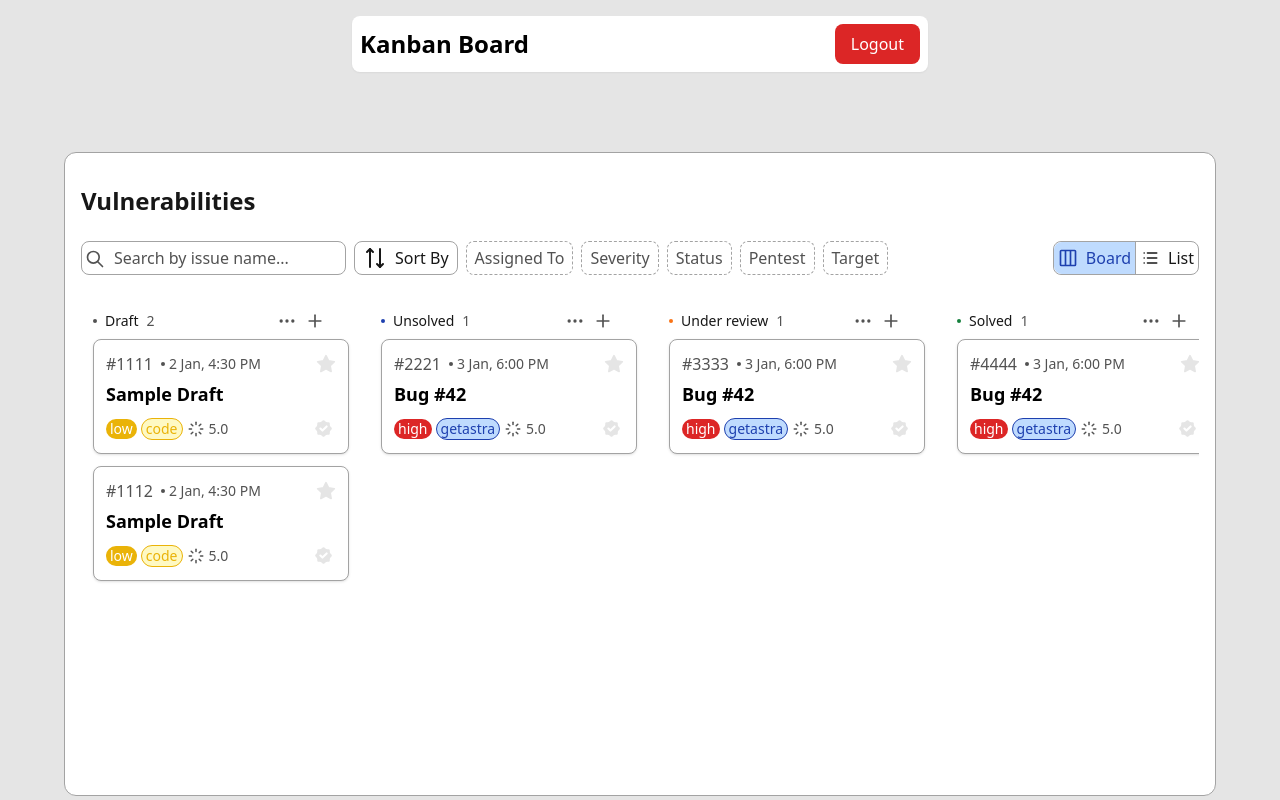
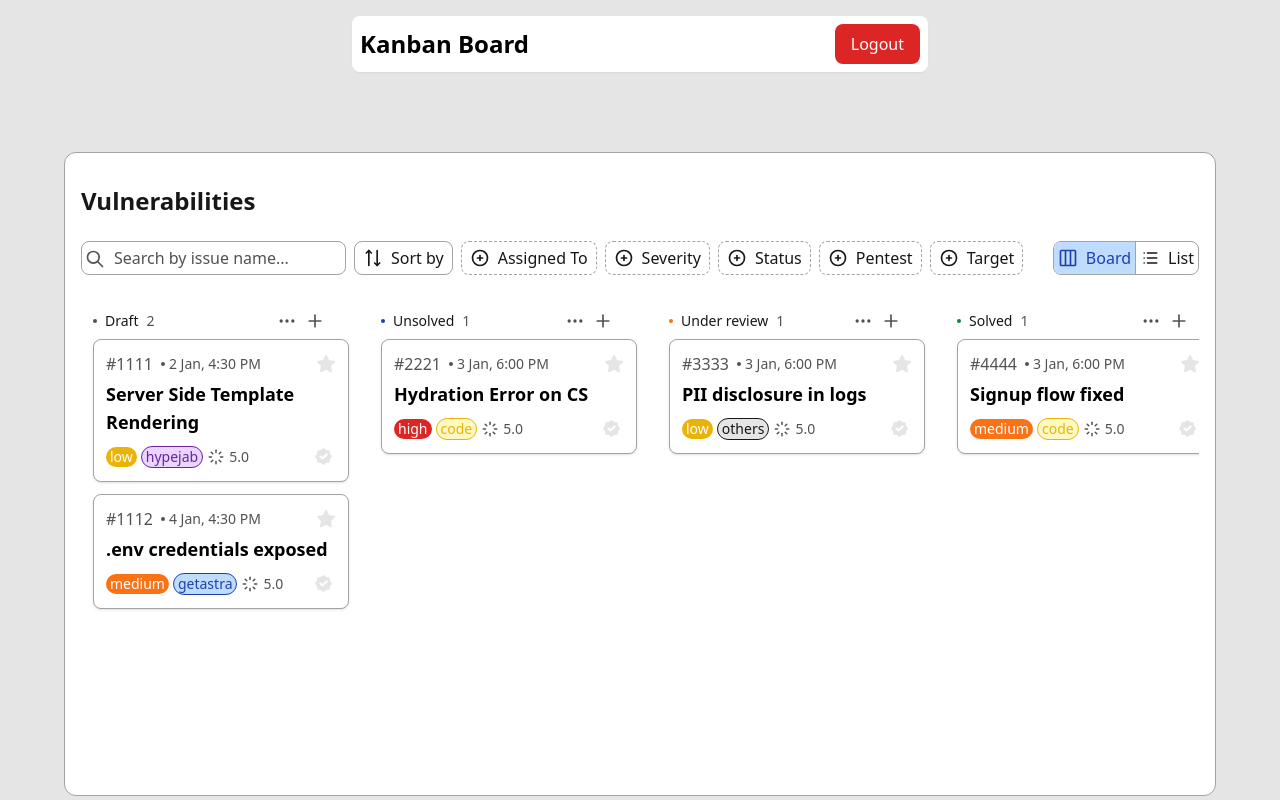
Before and after one commit to harshgolyan/kraftbase-assignment, a Next.js app: page /board in a window 1280 px wide. Built offline with nearby package versions, Linux system fonts and the light colour scheme; sample sign-in values are in the browser's storage.

Commit message:
filters -> task name, label, date

```diff
--- a/components/cards.tsx
+++ b/components/cards.tsx
@@ -1,14 +1,57 @@
 "use client";
 
 import { useDraggable } from "@dnd-kit/core";
-import { IconStar, IconRosetteDiscountCheck, IconLoader } from "@tabler/icons-react";
+import {
+    IconStar,
+    IconRosetteDiscountCheck,
+    IconLoader,
+} from "@tabler/icons-react";
 import { Task } from "@/types/category";
 import { difficultyColors, tagColors } from "@/types/category";
+import { useSelector } from "react-redux";
+import { RootState } from "@/store/store";
 
-export default function Cards({ tasks }:{tasks: Task[]}) {
+export default function Cards({ tasks }: { tasks: Task[] }) {
+    const searchedValue = useSelector((state: RootState) => state.filters.search);
+    const label = useSelector((state: RootState) => state.filters.label);
+    const categories = useSelector((state: RootState) => state.tasks);
+    const sortBy = useSelector((state: RootState) => state.filters.sortBy);
+
+    // task filter by task name
+    const searchFilteredTasks = tasks.filter((task) =>
+        task.name.toLowerCase().includes(searchedValue.toLowerCase())
+    );
+
+    let finalTasks: Task[] = [];
+    // if label is not selected
+    if (label === "") {
+        finalTasks = searchFilteredTasks;
+    } else {
+        // if label is selected
+        const category = categories.find(
+            (cat) => cat.name.toLowerCase() === label.toLowerCase()
+        );
+
+        if (category) {
+            finalTasks = searchFilteredTasks.filter((task) =>
+                category.tasks.some((catTask: Task) => catTask.id === task.id)
+            );
+        }
+    }
+
+    finalTasks = [...searchFilteredTasks].sort((a, b) => {
+        if (sortBy === "dateAsc") {
+            return new Date(a.date).getTime() - new Date(b.date).getTime();
+        }
+        if (sortBy === "dateDesc") {
+            return new Date(b.date).getTime() - new Date(a.date).getTime();
+        }
+        return 0;
+    });
+
     return (
         <div className="space-y-3">
-      {tasks.map((task) => (
+            {finalTasks.map((task) => (
                 <TaskCard key={task.id} task={task} />
             ))}
         </div>
@@ -45,8 +88,20 @@ function TaskCard({ task }: { task: Task }) {
             <div className="font-semibold text-lg mt-1">{task.name}</div>
             <div className="flex items-center justify-between mt-2">
                 <div className="flex items-center gap-1 text-sm flex-wrap">
-          <div className={`border-none text-white px-1 rounded-full font-medium ${difficultyColors[task.difficulty]}`}>{task.difficulty}</div>
-          <div className={`px-1 rounded-full font-medium ${tagColors[task.tag]}`}>{task.tag}</div>
+                    <div
+                        className={`border-none text-white px-1 rounded-full font-medium ${
+                            difficultyColors[task.difficulty]
+                        }`}
+                    >
+                        {task.difficulty}
+                    </div>
+                    <div
+                        className={`px-1 rounded-full font-medium ${
+                            tagColors[task.tag]
+                        }`}
+                    >
+                        {task.tag}
+                    </div>
                     <div className="flex items-center gap-1 text-subheading font-medium">
                         <IconLoader size={18} />
                         5.0
--- a/components/filters.tsx
+++ b/components/filters.tsx
@@ -1,4 +1,8 @@
-import { IconArrowsUpDown } from "@tabler/icons-react";
+"use client";
+
+import { useState } from "react";
+import { IconArrowsUpDown, IconCirclePlus } from "@tabler/icons-react";
+import SortByModal from "./sort-by-modal";
 
 const filters = [
     "Assigned To",
@@ -9,23 +13,26 @@ const filters = [
 ];
 
 export default function Filters() {
+    const [isSortByModalOpen, setSortByModalOpen] = useState<boolean>(false);
     return (
         <>
-            <div className="xl:flex xl:flex-row hidden items-center">
-                <button className="flex items-center gap-2 text-primary border px-2 py-1 font-medium border-border rounded-lg">
-                    <IconArrowsUpDown />
-                    Sort By
+            <div className="xl:flex xl:flex-row hidden items-center relative">
+                <button className="flex items-center gap-2 text-primary border px-2 py-1 font-medium border-border rounded-lg cursor-pointer hover:bg-secondary/50" onClick={() => setSortByModalOpen(prev => !prev)}>
+                    <IconArrowsUpDown size={20} />
+                    Sort by
                 </button>
                 {
                     filters.map((filter, index) => (
                         <button
                             key={index}
-                            className="text-subheading border border-dashed px-2 py-1 font-medium border-border rounded-lg ml-2"
+                            className="text-primary border border-dashed px-2 py-1 font-medium border-border rounded-lg ml-2 flex items-center gap-2 cursor-pointer"
                         >
+                            <IconCirclePlus size={20} />
                             {filter}
                         </button>
                     ))
                 }
+                {isSortByModalOpen && <SortByModal setSortByModalOpen={setSortByModalOpen} />}
             </div>
         </>
     )
--- /dev/null
+++ b/components/sort-by-modal.tsx
@@ -0,0 +1,115 @@
+"use client";
+
+import { useState } from "react";
+import { useSelector, useDispatch } from "react-redux";
+import { RootState } from "@/store/store";
+import { AppDispatch } from "@/store/store";
+import { setLabel, setSortBy } from "@/store/slices/filterSlice";
+
+export default function SortByModal({
+    setSortByModalOpen,
+}: {
+    setSortByModalOpen: React.Dispatch<React.SetStateAction<boolean>>;
+}) {
+    const [activeModal, setActiveModal] = useState<"label" | "date" | null>(null);
+
+    return (
+        <>
+            <div className="absolute top-10 bg-white h-19 w-fit rounded-lg border border-border divide-y divide-secondary text-lg font-medium">
+                <div
+                    className="px-2 py-1 cursor-pointer hover:bg-secondary rounded-t-md"
+                    onClick={() => setActiveModal("label")}
+                >
+                    Sort by Label
+                </div>
+                <div
+                    className="px-2 py-1 cursor-pointer hover:bg-secondary rounded-b-md"
+                    onClick={() => setActiveModal("date")}
+                >
+                    Sort by Date
+                </div>
+            </div>
+
+            {activeModal === "label" && (
+                <SortByLabelModal
+                    setActiveModal={setActiveModal}
+                    setSortByModalOpen={setSortByModalOpen}
+                />
+            )}
+            {activeModal === "date" && (
+                <SortByDateModal
+                    setActiveModal={setActiveModal}
+                    setSortByModalOpen={setSortByModalOpen}
+                />
+            )}
+        </>
+    );
+}
+
+export function SortByLabelModal({
+    setActiveModal,
+    setSortByModalOpen,
+}: {
+    setActiveModal: React.Dispatch<React.SetStateAction<"label" | "date" | null>>;
+    setSortByModalOpen: React.Dispatch<React.SetStateAction<boolean>>;
+}) {
+    const categories = useSelector((state: RootState) => state.tasks);
+    const dispatch = useDispatch<AppDispatch>();
+
+    const handleLabelChange = (label: string) => {
+        dispatch(setLabel(label));
+        setActiveModal(null);
+        setSortByModalOpen(false);
+    };
+
+    return (
+        <div className="absolute top-10 left-32 bg-white h-auto w-fit rounded-lg border border-border text-lg font-medium">
+            <div className="cursor-pointer">
+                {categories.map((category, index) => (
+                    <div
+                        key={index}
+                        className="cursor-pointer hover:bg-secondary px-2 py-1 rounded-md flex items-center gap-2"
+                        onClick={() => handleLabelChange(category.name)}
+                    >
+                        <div
+                            className={`h-2 w-2 rounded-full ${category.color}`}
+                        ></div>
+                        {category.name}
+                    </div>
+                ))}
+            </div>
+        </div>
+    );
+}
+
+export function SortByDateModal({
+    setActiveModal,
+    setSortByModalOpen,
+}: {
+    setActiveModal: React.Dispatch<React.SetStateAction<"label" | "date" | null>>;
+    setSortByModalOpen: React.Dispatch<React.SetStateAction<boolean>>;
+}) {
+    const dispatch = useDispatch<AppDispatch>();
+    const handleDateSort = (order: "asc" | "desc") => {
+        dispatch(setSortBy(order === "asc" ? "dateAsc" : "dateDesc"));
+        setActiveModal(null);
+        setSortByModalOpen(false);
+    };
+
+    return (
+        <div className="absolute top-10 left-32 bg-white h-19 w-fit rounded-lg border border-border divide-y divide-secondary text-lg font-medium">
+            <div
+                className="px-2 py-1 cursor-pointer hover:bg-secondary rounded-t-md"
+                onClick={() => handleDateSort("asc")}
+            >
+                Sort in Ascending Order
+            </div>
+            <div
+                className="px-2 py-1 cursor-pointer hover:bg-secondary rounded-b-md"
+                onClick={() => handleDateSort("desc")}
+            >
+                Sort in Descending Order
+            </div>
+        </div>
+    );
+}
--- a/lib/utils.ts
+++ b/lib/utils.ts
@@ -9,18 +9,18 @@ export const taskCategories: Category[] = [
             {
                 id: "#1111",
                 date: "2 Jan, 4:30 PM",
-                name: "Sample Draft",
+                name: "Server Side Template Rendering",
                 difficulty: "low",
-                tag: "code",
+                tag: "hypejab",
                 assignedTo: "Harsh",
             },
             {
                 id: "#1112",
-                date: "2 Jan, 4:30 PM",
-                name: "Sample Draft",
-                difficulty: "low",
-                tag: "code",
-                assignedTo: "Harsh",
+                date: "4 Jan, 4:30 PM",
+                name: ".env credentials exposed",
+                difficulty: "medium",
+                tag: "getastra",
+                assignedTo: "Bob",
             },
         ],
     },
@@ -32,9 +32,9 @@ export const taskCategories: Category[] = [
             {
                 id: "#2221",
                 date: "3 Jan, 6:00 PM",
-                name: "Bug #42",
+                name: "Hydration Error on CS",
                 difficulty: "high",
-                tag: "getastra",
+                tag: "code",
                 assignedTo: "Alice",
             },
         ],
@@ -47,9 +47,9 @@ export const taskCategories: Category[] = [
             {
                 id: "#3333",
                 date: "3 Jan, 6:00 PM",
-                name: "Bug #42",
-                difficulty: "high",
-                tag: "getastra",
+                name: "PII disclosure in logs",
+                difficulty: "low",
+                tag: "others",
                 assignedTo: "Alice",
             },
         ],
@@ -62,10 +62,10 @@ export const taskCategories: Category[] = [
             {
                 id: "#4444",
                 date: "3 Jan, 6:00 PM",
-                name: "Bug #42",
-                difficulty: "high",
-                tag: "getastra",
-                assignedTo: "Alice",
+                name: "Signup flow fixed",
+                difficulty: "medium",
+                tag: "code",
+                assignedTo: "Harsh",
             },
         ],
     },
@@ -77,10 +77,10 @@ export const taskCategories: Category[] = [
             {
                 id: "#5555",
                 date: "3 Jan, 6:00 PM",
-                name: "Bug #42",
-                difficulty: "high",
-                tag: "getastra",
-                assignedTo: "Alice",
+                name: "jwt secret exposed",
+                difficulty: "low",
+                tag: "hypejab",
+                assignedTo: "Bob",
             },
         ],
     },
--- /dev/null
+++ b/store/slices/filterSlice.ts
@@ -0,0 +1,35 @@
+import { createSlice, PayloadAction } from "@reduxjs/toolkit";
+
+interface FiltersState {
+    search: string;
+    label: string;
+    sortBy: "none" | "dateAsc" | "dateDesc";
+}
+
+const initialState: FiltersState = {
+    search: "",
+    label: "",
+    sortBy: "none",
+};
+
+const filtersSlice = createSlice({
+    name: "filters",
+    initialState,
+    reducers: {
+        setSearch(state, action: PayloadAction<string>) {
+            state.search = action.payload;
+        },
+        setLabel(state, action: PayloadAction<string>) {
+          state.label = action.payload;
+        },
+        setSortBy(state, action: PayloadAction<FiltersState["sortBy"]>) {
+          state.sortBy = action.payload;
+        },
+        resetFilters() {
+            return initialState;
+        },
+    },
+});
+
+export const { setSearch, setLabel, setSortBy, resetFilters } = filtersSlice.actions;
+export default filtersSlice.reducer;
--- a/store/store.ts
+++ b/store/store.ts
@@ -1,11 +1,13 @@
 import { configureStore } from "@reduxjs/toolkit";
 import authReducer from "./slices/authSlice";
 import categoriesReducer from "./slices/categorySlice";
+import filterReducer from "./slices/filterSlice";
 
 export const store = configureStore({
   reducer: {
     auth: authReducer,
     tasks: categoriesReducer,
+    filters: filterReducer,
   },
 });
 
```
Also changed, not shown: components/search-bar.tsx (+10 -3 lines). Lines whose indentation alone changed are shown as unchanged.
